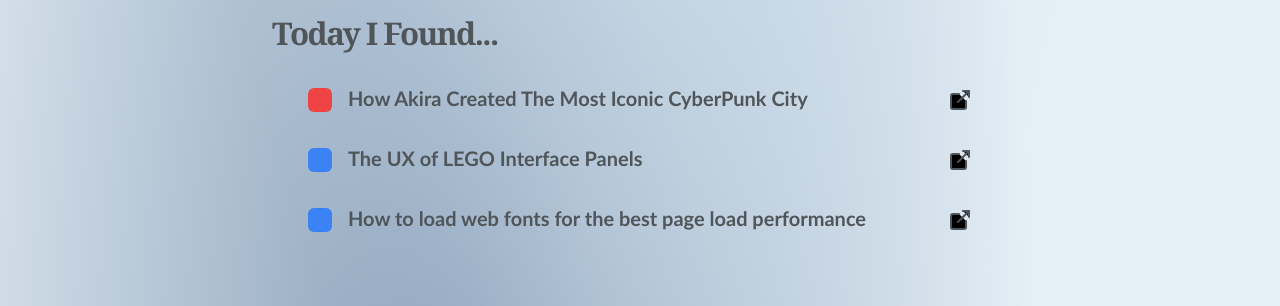
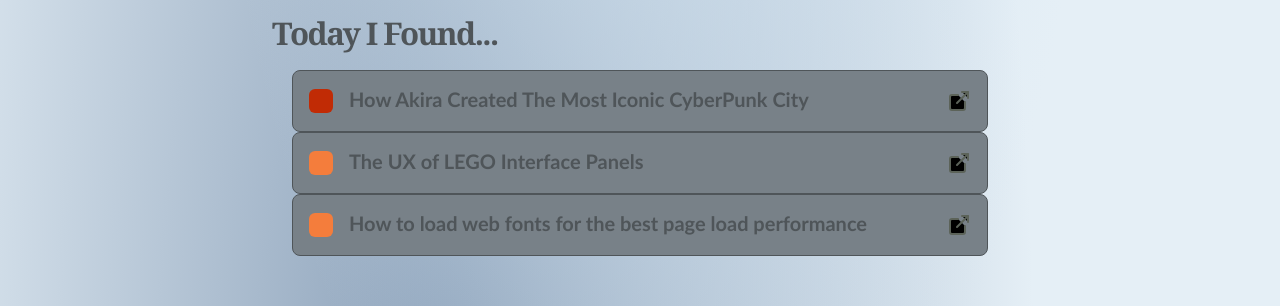
Before and after one commit to yakbrother/yakbrother-dev, an Astro site: page / in a window 1280 px wide. Shown: the part 2261-2567 px from the top of the page. Built offline with nearby package versions, Linux system fonts and the light colour scheme; Astro itself is replaced by a stand-in of ours; a web font is replaced by a local one.

Commit message:
fix: improve LinkCard visibility and styling
- Add background color and border to make cards stand out
- Fix icon colors to use CSS variables
- Fix text colors for better visibility
- Fix font size variable typo (--step-0 to var(--step-0))

```diff
--- a/src/components/LinkCard.astro
+++ b/src/components/LinkCard.astro
@@ -73,6 +73,9 @@ const iconTypes = {
     transition: all 0.3s ease;
     text-decoration: none;
     color: var(--color-text-base);
+    background-color: var(--color-card);
+    border-radius: 0.5rem;
+    border: 1px solid var(--color-border);
   }
 
   .icon-container {
@@ -91,21 +94,22 @@ const iconTypes = {
   }
 
   .icon-container.video {
-    background-color: #EF4444;
+    background-color: var(--color-list-video);
     color: white;
   }
 
   .icon-container.article {
-    background-color: #3B82F6;
+    background-color: var(--color-list-article);
+    color: white;
   }
 
   .icon-container.website {
-    background-color: #8B5CF6;
+    background-color: var(--color-list-website);
     color: white;
   }
 
   .icon-container.book {
-    background-color: #10B981;
+    background-color: var(--color-list-book);
     color: white;
   }
 
@@ -121,8 +125,9 @@ const iconTypes = {
 
   .title {
     margin: 0 0 0.25rem 0;
-    font-size: (--step-0);
+    font-size: var(--step-0);
     font-weight: 600;
+    color: var(--color-text-base);
   }
 
   .description {
@@ -132,6 +137,7 @@ const iconTypes = {
     -webkit-line-clamp: 2;
     -webkit-box-orient: vertical;
     overflow: hidden;
+    color: var(--color-text-muted);
   }
 
   .external-link {
@@ -142,5 +148,6 @@ const iconTypes = {
     display: flex;
     align-items: center;
     justify-content: center;
+    color: var(--color-text-muted);
   }
 </style>
```
